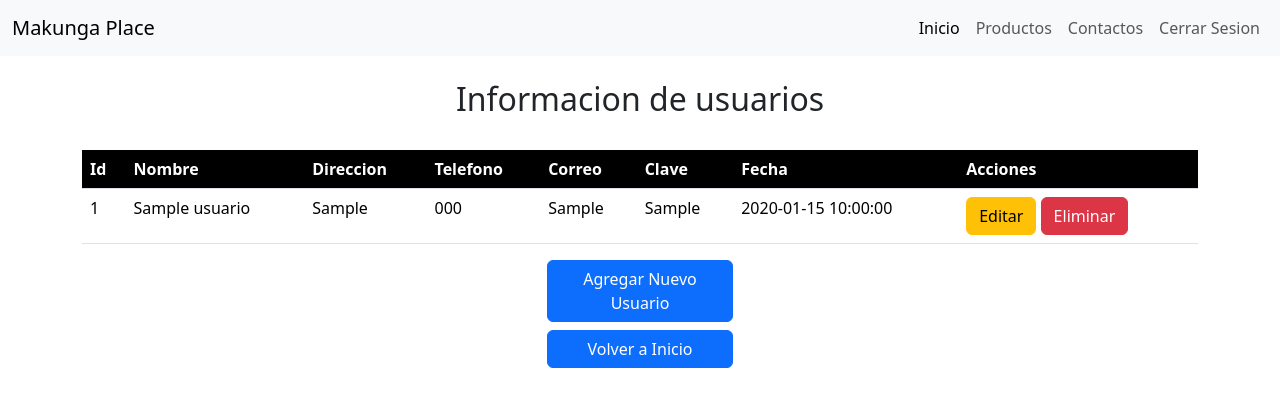
After one commit to BlasRTX/Formulario-en-PHP, a PHP site: page /table_user.php in a window 1280 px wide. The commit adds this page. Shown: the top 407 px of the page. Run offline with PHP 8.4, Linux system fonts and the light colour scheme; tables that the repository leaves empty or names only in its code hold one stand-in row (values such as "Sample post").

Commit message:
Creacion Interfaz CRUD en php

```diff
--- /dev/null
+++ b/template/form_create_user.php
@@ -0,0 +1,34 @@
+<!-- Modal Agregar Nuevo Usuario -->
+<div class="modal fade" id="staticBackdrop2" data-bs-backdrop="static" data-bs-keyboard="false" tabindex="-1" aria-labelledby="staticBackdropLabel" aria-hidden="true">
+  <div class="modal-dialog">
+    <div class="modal-content">
+      <div class="modal-header">
+        <h1 class="modal-title fs-5" id="staticBackdropLabel">Agregar Nuevo Usuario</h1>
+        <button type="button" class="btn-close" data-bs-dismiss="modal" aria-label="Close"></button>
+      </div>
+      <div class="modal-body">
+      <!-- Modal Body -->
+      <label for="">Nombre</label>
+      <input type="text" class="form-control" name="nombre_Update" value="" placeholder="Ejemplo: Jennifer Lawrance"></input>
+
+      <label for="">Direccion</label>
+      <input type="text" class="form-control" name="direccion_Update" value="" placeholder="Ejemplo: La Coila #681"></input>
+
+      <label for="">Telefono</label>
+      <input type="text" class="form-control" name="telefono_Update" value="" placeholder="Ejemplo: +56923456789" ></input>
+
+      <label for="">Correo</label>
+      <input type="text" class="form-control" name="correo_Update" value="" placeholder="Ejemplo: nicolas.barrios@alumnos.ucn.cl" ></input>
+
+      <label for="">Clave</label>
+      <input type="text" class="form-control" name="clave_Update" value="" placeholder="Ejemplo: Hola123"></input>
+    <!-- Modal Body -->
+      </div>
+      <div class="modal-footer">
+        <button type="button" class="btn btn-secondary" data-bs-dismiss="modal">Cancelar</button>
+        <button type="button" class="btn btn-primary">Agregar</button>
+      </div>
+    </div>
+  </div>
+</div>
+<!-- Modal Agregar Nuevo Usuario -->
--- /dev/null
+++ b/template/form_update_user.php
@@ -0,0 +1,34 @@
+<!-- Modal Actualizar Usuario -->
+<div class="modal fade" id="staticBackdrop3" data-bs-backdrop="static" data-bs-keyboard="false" tabindex="-1" aria-labelledby="staticBackdropLabel" aria-hidden="true">
+  <div class="modal-dialog">
+    <div class="modal-content">
+      <div class="modal-header">
+        <h1 class="modal-title fs-5" id="staticBackdropLabel">Actualizar Informacion Usuario</h1>
+        <button type="button" class="btn-close" data-bs-dismiss="modal" aria-label="Close"></button>
+      </div>
+      <div class="modal-body">
+      <!-- Modal Body -->
+      <label for="">Nombre</label>
+      <input type="text" class="form-control" name="nombre_Update" value="" placeholder="" disabled></input>
+
+      <label for="">Direccion</label>
+      <input type="text" class="form-control" name="direccion_Update" value="" placeholder="Ejemplo: La Coila #681"></input>
+
+      <label for="">Telefono</label>
+      <input type="text" class="form-control" name="telefono_Update" value="" placeholder="Ejemplo: +56923456789" ></input>
+
+      <label for="">Correo</label>
+      <input type="text" class="form-control" name="correo_Update" value="" placeholder="Ejemplo: nicolas.barrios@alumnos.ucn.cl" ></input>
+
+      <label for="">Clave</label>
+      <input type="text" class="form-control" name="clave_Update" value="" placeholder="Ejemplo: Hola123"></input>
+    <!-- Modal Body -->
+      </div>
+      <div class="modal-footer">
+        <button type="button" class="btn btn-secondary" data-bs-dismiss="modal">Cancelar</button>
+        <button type="button" class="btn btn-primary">Agregar</button>
+      </div>
+    </div>
+  </div>
+</div>
+<!-- Modal Actualizar Usuario  -->
--- a/web/begin.php
+++ b/web/begin.php
@@ -20,7 +20,7 @@
   <div class="card-body">
     <h5 class="card-title">Lista de usuarios</h5>
     <p class="card-text">Usuarios disponibles del sistema.</p>
-    <a href="../web/home.php" class="btn btn-primary">Ingresar</a>
+    <a href="../web/table_user.php" class="btn btn-primary">Ingresar</a>
   </div>
 </div>
 <!--PlaceHolder Lista de productos-->
--- a/web/login.php
+++ b/web/login.php
@@ -23,7 +23,7 @@
         </div>
         <!--Boton para registrar el usuario-->
         <input class="btn" type="submit" name="loginis" value="Iniciar Sesion">
-        <a href="../web/index.php" > No tienes cuenta? Registrar.<a/>
+        <a href="../web/table_user.php" > No tienes cuenta? Registrar.<a/>
     </form>
 
     <?php
--- a/web/home.php
+++ b/web/table_user.php
@@ -1,4 +1,8 @@
-<?php include("../template/header.php") ?>
+<?php
+include("../template/header.php");
+include("../template/form_create_user.php");
+include("../template/form_update_user.php");
+ ?>
 <!DOCTYPE html>
 <html lang="en">
 <head>
@@ -51,7 +55,7 @@
       <td scope="row"><?php echo $raw['clave']; ?></td>
       <td scope="row"><?php echo $raw['fecha']; ?></td>
       <th>
-      <a href="" class="btn btn-warning" >Editar</a>
+      <a href="" class="btn btn-warning" class="nav-link" href="#" data-bs-toggle="modal" data-bs-target="#staticBackdrop3" >Editar</a>
       <a href="" class="btn btn-danger" >Eliminar</a>
       </tr>
       </tr>
@@ -61,8 +65,10 @@
       ?>
 
 
-  </tbody>
+    </tbody>
 </table>
+<div class="d-grid gap-2 col-2 mx-auto">
+<a href="#" class="btn btn-primary" data-bs-toggle="modal" data-bs-target="#staticBackdrop2" >Agregar Nuevo Usuario</a>
 <a href="../web/begin.php" class="btn btn-primary" >Volver a Inicio</a>
 </div>
 
```
Also changed, not shown: web/form_register.php (renamed from web/index.php).
